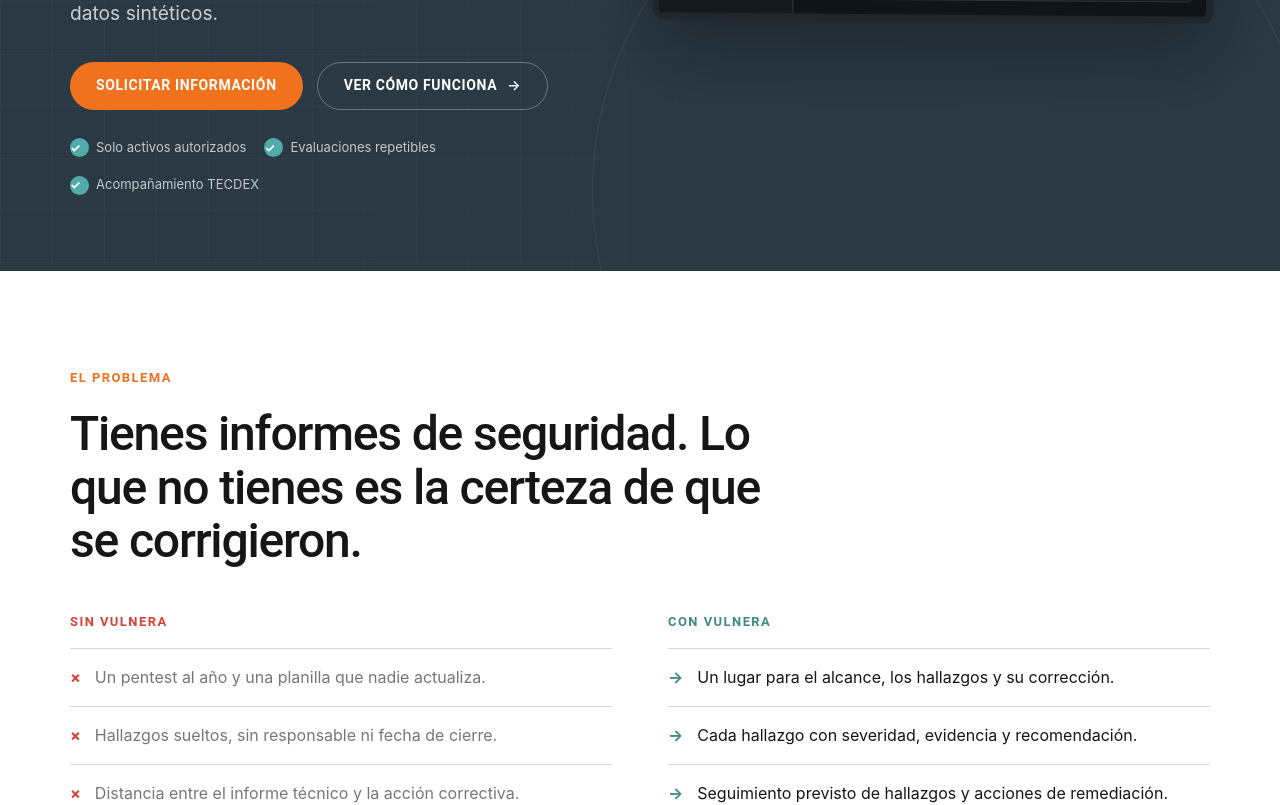
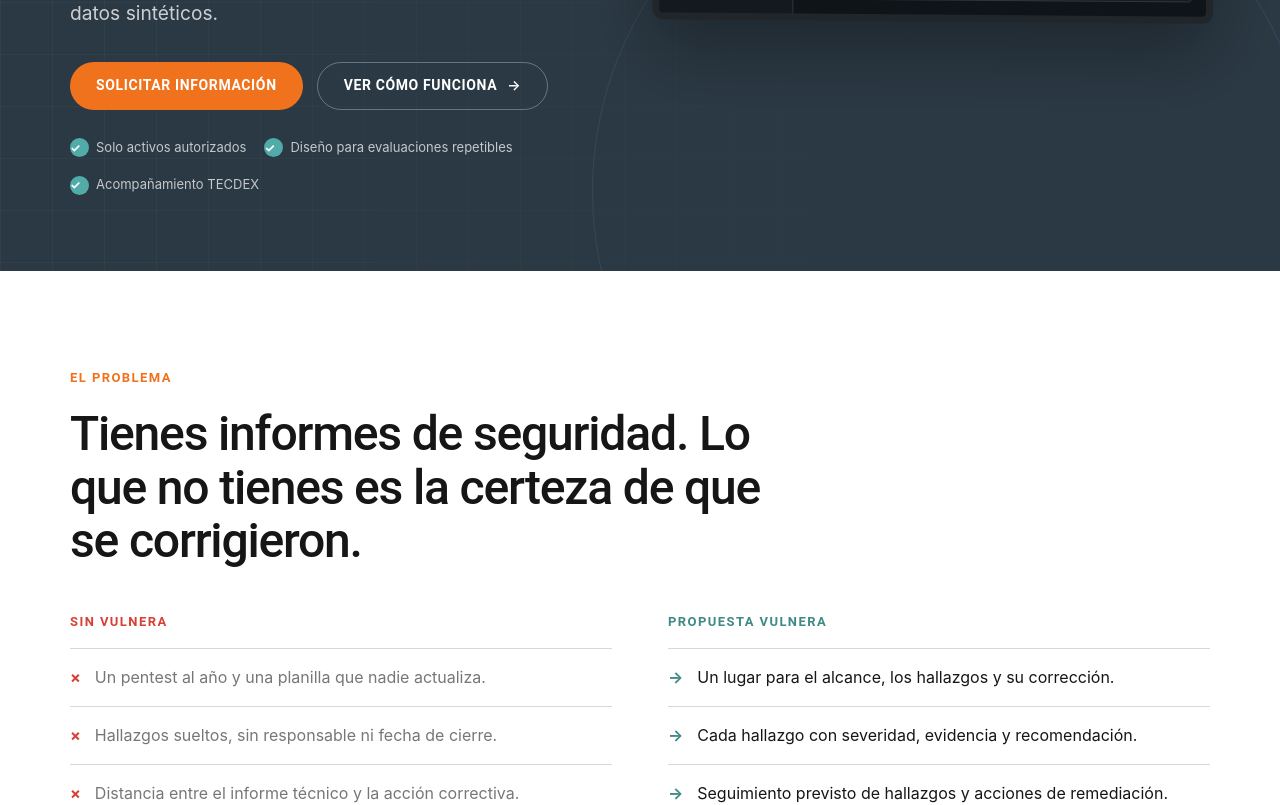
Before and after one commit to Tecdex-SpA/tcdx-threatwatch, a Next.js app: page / in a window 1280 px wide. Shown: the part 840-1645 px from the top of the page. Built offline with nearby package versions, Linux system fonts and the light colour scheme; no server answers.

Commit message:
fix(f0): comunicar capacidades en desarrollo como previstas, no habilitadas

```diff
--- a/app/page.tsx
+++ b/app/page.tsx
@@ -60,7 +60,7 @@ export default function Page() {
             </div>
             <div className="hero-trust">
               <span><CheckIcon /> Solo activos autorizados</span>
-              <span><CheckIcon /> Evaluaciones repetibles</span>
+              <span><CheckIcon /> Diseño para evaluaciones repetibles</span>
               <span><CheckIcon /> Acompañamiento TECDEX</span>
             </div>
           </div>
@@ -83,7 +83,7 @@ export default function Page() {
               </ul>
             </div>
             <div>
-              <h3 className="problem-title problem-title--with">Con VULNERA</h3>
+              <h3 className="problem-title problem-title--with">Propuesta VULNERA</h3>
               <ul className="problem-list problem-list--with">
                 {problemWith.map((item) => <li key={item}>{item}</li>)}
               </ul>
@@ -165,8 +165,8 @@ export default function Page() {
             <p>
               Si tu objetivo es demostrar la gestión de vulnerabilidades técnicas ante una auditoría
               —por ejemplo, el control 8.8 de ISO 27001 o las exigencias de la Ley 21.663—, el sistema
-              de gestión vive en TECDEX Compliance. VULNERA aporta la evidencia técnica; TECDEX
-              Compliance la vincula a tus controles.
+              de gestión vive en TECDEX Compliance. VULNERA se desarrolla para aportar evidencia técnica; TECDEX
+              Compliance está diseñado para vincularla a tus controles.
             </p>
             <small>VULNERA aporta evidencia; no sustituye una certificación ISO.</small>
           </div>
```
